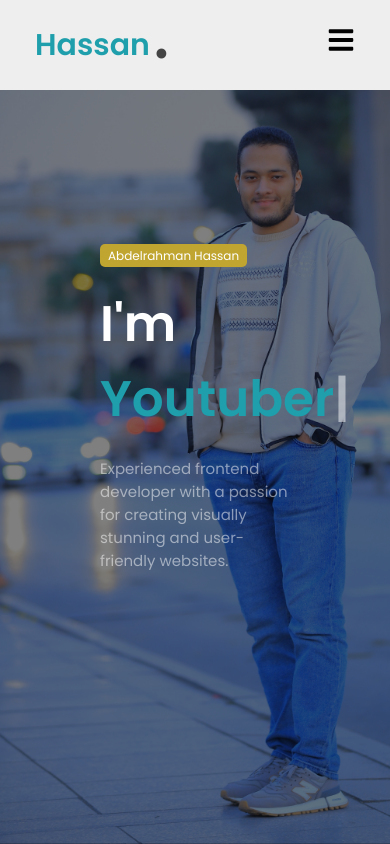
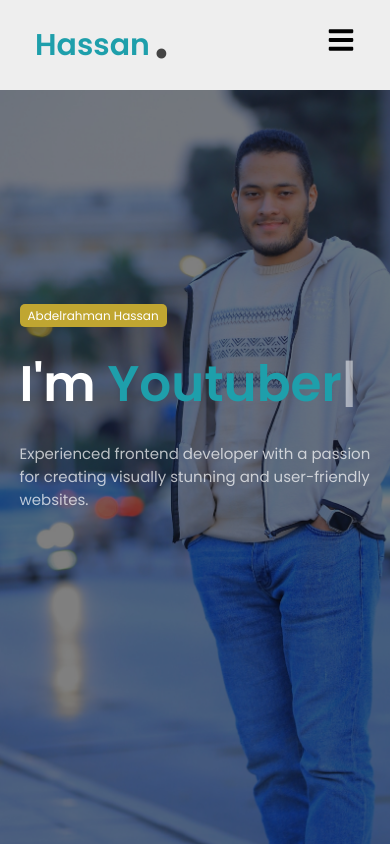
Before and after one commit to AbdelrahmanHassanAlii/Portfolio-React, a React (Create React App) app: page / in a window 390 px wide. Built offline with nearby package versions, Linux system fonts and the light colour scheme.

Commit message:
handle the text typed on the photo

```diff
--- a/src/assets/style/landing.css
+++ b/src/assets/style/landing.css
@@ -9,7 +9,7 @@
 }
 @media screen and (max-width: 1024px) {
   .landing {
-    background-image: url("../../assets/images/landing_mobile.JPG");
+    background-image: url("../../assets/images/landing_mobile_copy.JPG");
   }
 }
 
@@ -28,6 +28,13 @@
   width: 50%;
   margin-left: 100px;
 }
+@media screen and (max-width: 1024px) {
+  .featured-text {
+    width: 90%;
+    margin: auto;
+  }
+}
+
 .featured-text-card span {
   background: var(--third-color);
   color: var(--color-white);
--- a/src/index.css
+++ b/src/index.css
@@ -6,7 +6,7 @@
   --body-color: rgb(250, 250, 250);
   --color-white: rgb(255, 255, 255);
 
-  --color-gray: rgb(255, 255, 255, 0.5);
+  --color-gray: rgb(255, 255, 255, 0.7);
 
   --text-color-second: rgb(68, 68, 68);
   --text-color-third: rgb(30, 159, 171);
```
Also changed, not shown: src/assets/images/landing_mobile_copy.JPG (added).
